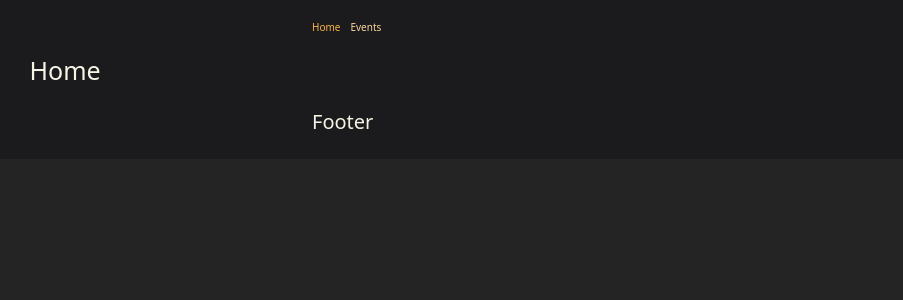
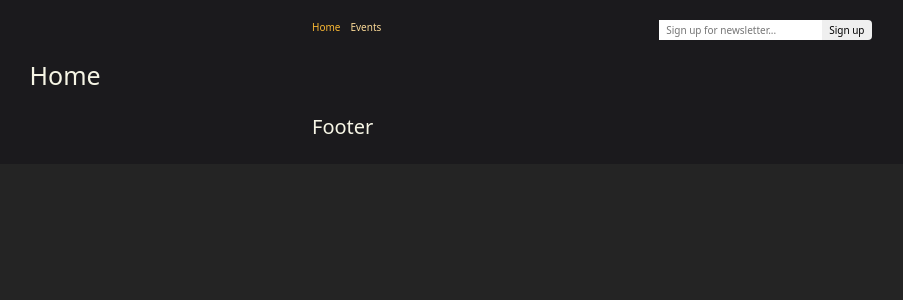
Before and after one commit to jenvdr/events-multipage-spa, a React (Create React App) app in the folder frontend/: page / in a window 1280 px wide. Shown: the top 300 px of the page, without its empty margins (48-951 px from the left). Built offline with nearby package versions, Linux system fonts and the light colour scheme.

Commit message:
feat: add newsletter signup to main nav

```diff
--- a/frontend/src/components/Layout/MainNavigation/MainNavigation.js
+++ b/frontend/src/components/Layout/MainNavigation/MainNavigation.js
@@ -1,5 +1,7 @@
 import { NavLink } from 'react-router-dom';
 import classes from './MainNavigation.module.scss';
+import NewsletterSignup from '../../NewsletterSignup/NewsletterSignup';
+
 function MainNavigation() {
   return (
     <header className={classes.Header}>
@@ -11,8 +13,12 @@ function MainNavigation() {
           <li>
             <NavLink to="/events" className={({isActive}) => isActive ? classes.Active : undefined} end>Events</NavLink>
           </li>
+           <li>
+            <NavLink to="/newsletter" className={({ isActive }) => isActive ? classes.active : undefined }></NavLink>
+          </li>
         </ul>
       </nav>
+      <NewsletterSignup />
     </header>
   );
 }
```
